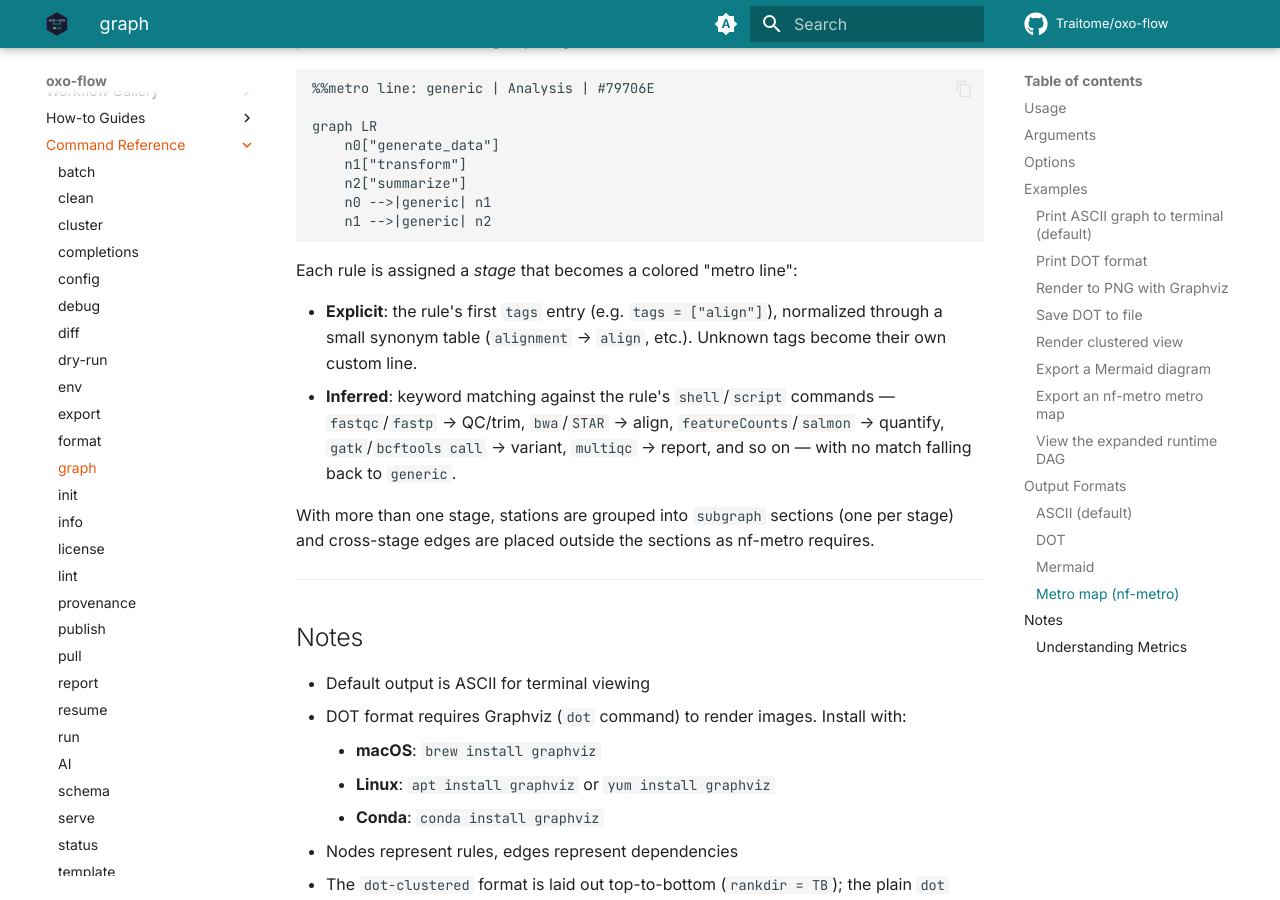
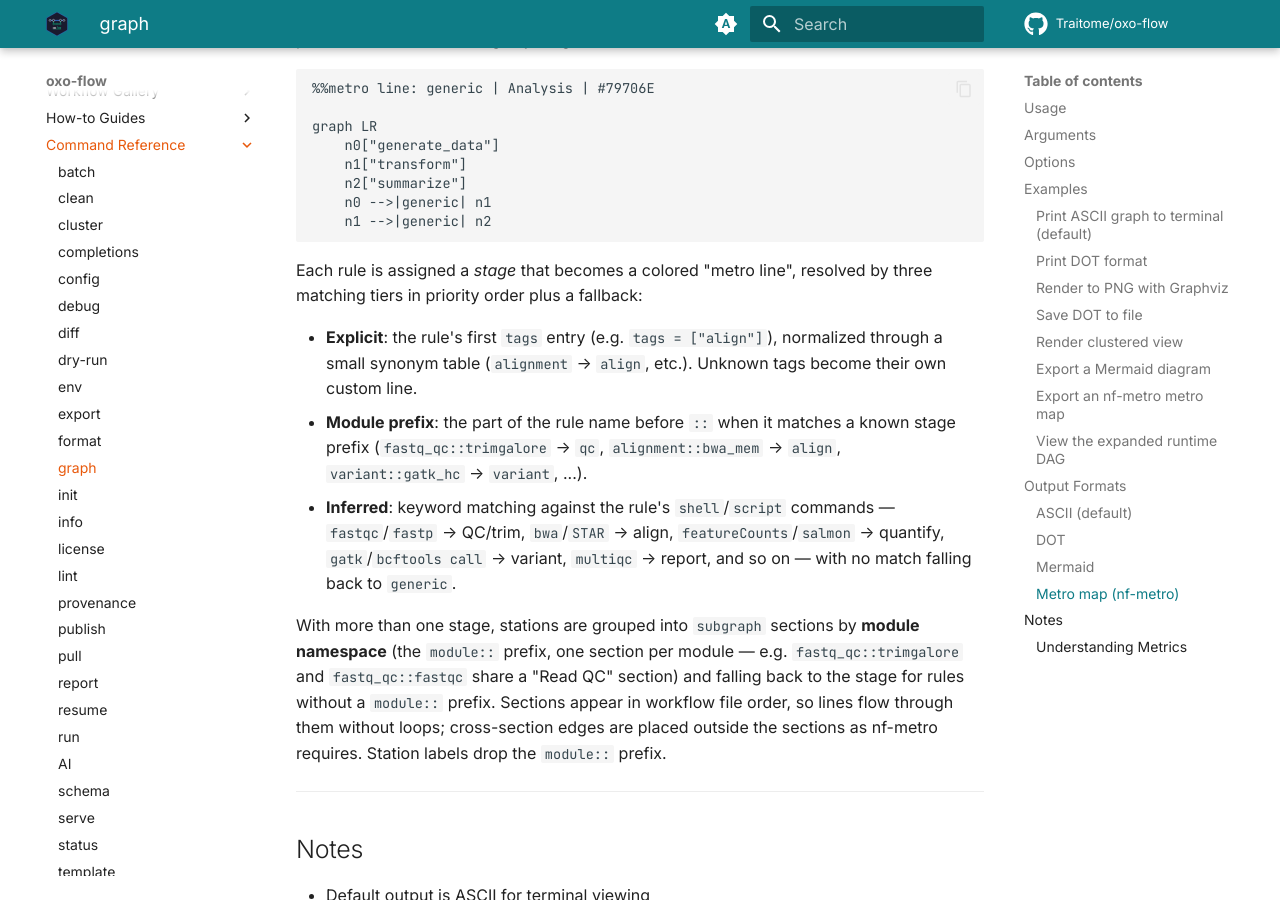
Before and after one commit to Traitome/oxo-flow, an MkDocs documentation site: the page built from docs/guide/src/commands/graph.md, in a window 1280 px wide and 900 px high, scrolled down 4938 px. Built offline with MkDocs 1.6.1 and Material for MkDocs 9.7.7, drawn with Linux system fonts in a browser that asks for light colours; comment, search, counter and statistics services are not loaded; the version menu is left out; some of the changed text lies outside the part shown.

Commit message:
docs(graph): describe post-#318 metro stage tiers and module-namespace sections
PR #318 changed the metro export (stage inference now has an explicit
tags -> module-prefix -> keyword tier order; sections are module
namespaces in workflow file order rather than one-per-stage) but the
graph command guide still described the pre-#318 behavior. Update both
mentions (metro quick-start bullet and the 'Metro map (nf-metro)'
section) to match the implementation.

Issue: #318

🤖 Generated with [Claude Code](https://claude.com/claude-code)

Co-Authored-By: Claude <noreply@anthropic.com>

````diff
--- a/docs/guide/src/commands/graph.md
+++ b/docs/guide/src/commands/graph.md
@@ -79,7 +79,7 @@ oxo-flow graph pipeline.oxoflow -f mermaid -o pipeline.mmd
 
 ### Export an nf-metro metro map
 
-`metro` emits an [nf-metro](https://github.com/seqeralabs/nf-metro) definition — Mermaid `graph LR` extended with `%%metro` line/section directives — that renders as a transit-map-style SVG. Rules are grouped into colored "lines" by their analysis stage (inferred from shell keywords, or set explicitly via each rule's `tags`):
+`metro` emits an [nf-metro](https://github.com/seqeralabs/nf-metro) definition — Mermaid `graph LR` extended with `%%metro` line/section directives — that renders as a transit-map-style SVG. Rules are grouped into colored "lines" by their analysis stage (resolved per rule by explicit `tags`, module-name prefix, or shell/script keywords — see [Stage assignment](#metro-map-nf-metro) below):
 
 ```bash
 oxo-flow graph pipeline.oxoflow -f metro -o pipeline.mmd
@@ -227,19 +227,27 @@ graph LR
     n1 -->|generic| n2
 ```
 
-Each rule is assigned a *stage* that becomes a colored "metro line":
+Each rule is assigned a *stage* that becomes a colored "metro line",
+resolved by three matching tiers in priority order plus a fallback:
 
 - **Explicit**: the rule's first `tags` entry (e.g. `tags = ["align"]`),
   normalized through a small synonym table (`alignment` → `align`, etc.).
   Unknown tags become their own custom line.
+- **Module prefix**: the part of the rule name before `::` when it matches a
+  known stage prefix (`fastq_qc::trimgalore` → `qc`, `alignment::bwa_mem` →
+  `align`, `variant::gatk_hc` → `variant`, ...).
 - **Inferred**: keyword matching against the rule's `shell`/`script`
   commands — `fastqc`/`fastp` → QC/trim, `bwa`/`STAR` → align,
   `featureCounts`/`salmon` → quantify, `gatk`/`bcftools call` → variant,
   `multiqc` → report, and so on — with no match falling back to `generic`.
 
-With more than one stage, stations are grouped into `subgraph` sections (one
-per stage) and cross-stage edges are placed outside the sections as nf-metro
-requires.
+With more than one stage, stations are grouped into `subgraph` sections by
+**module namespace** (the `module::` prefix, one section per module — e.g.
+`fastq_qc::trimgalore` and `fastq_qc::fastqc` share a "Read QC" section) and
+falling back to the stage for rules without a `module::` prefix. Sections
+appear in workflow file order, so lines flow through them without loops;
+cross-section edges are placed outside the sections as nf-metro requires.
+Station labels drop the `module::` prefix.
 
 ---
 
````
